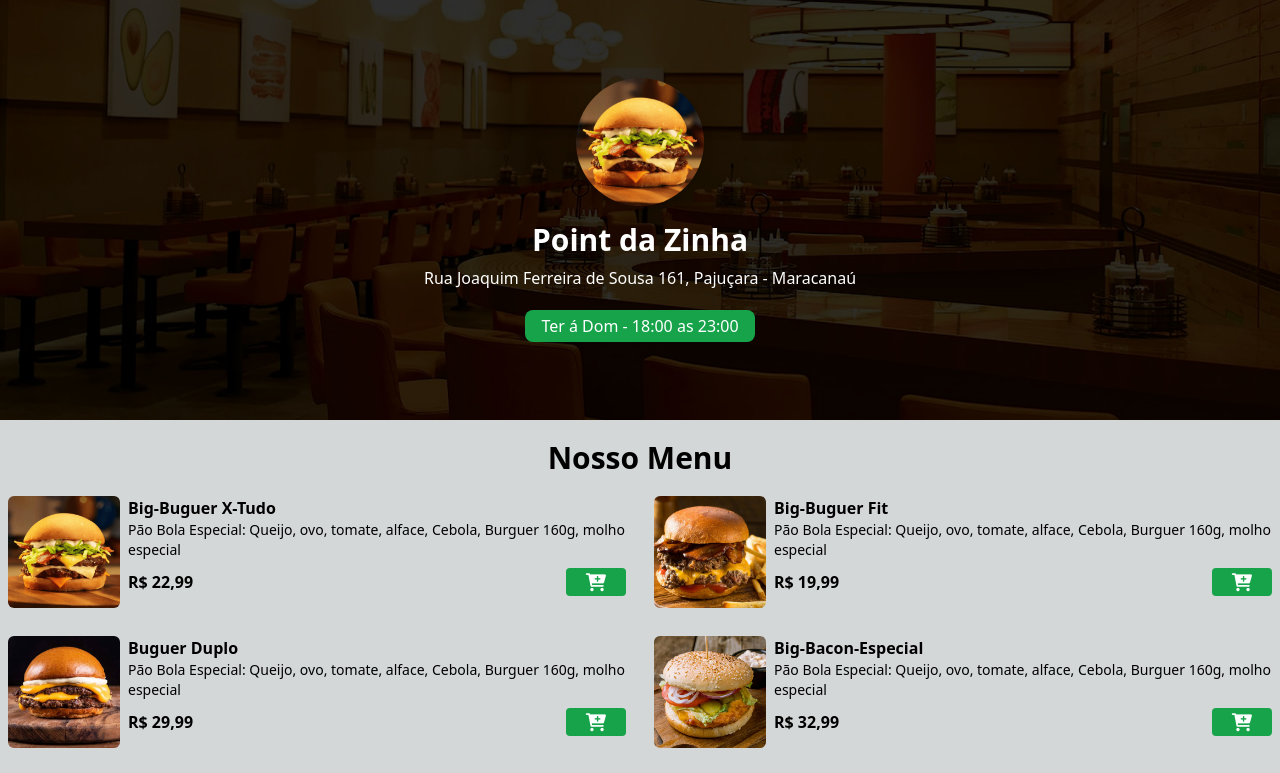
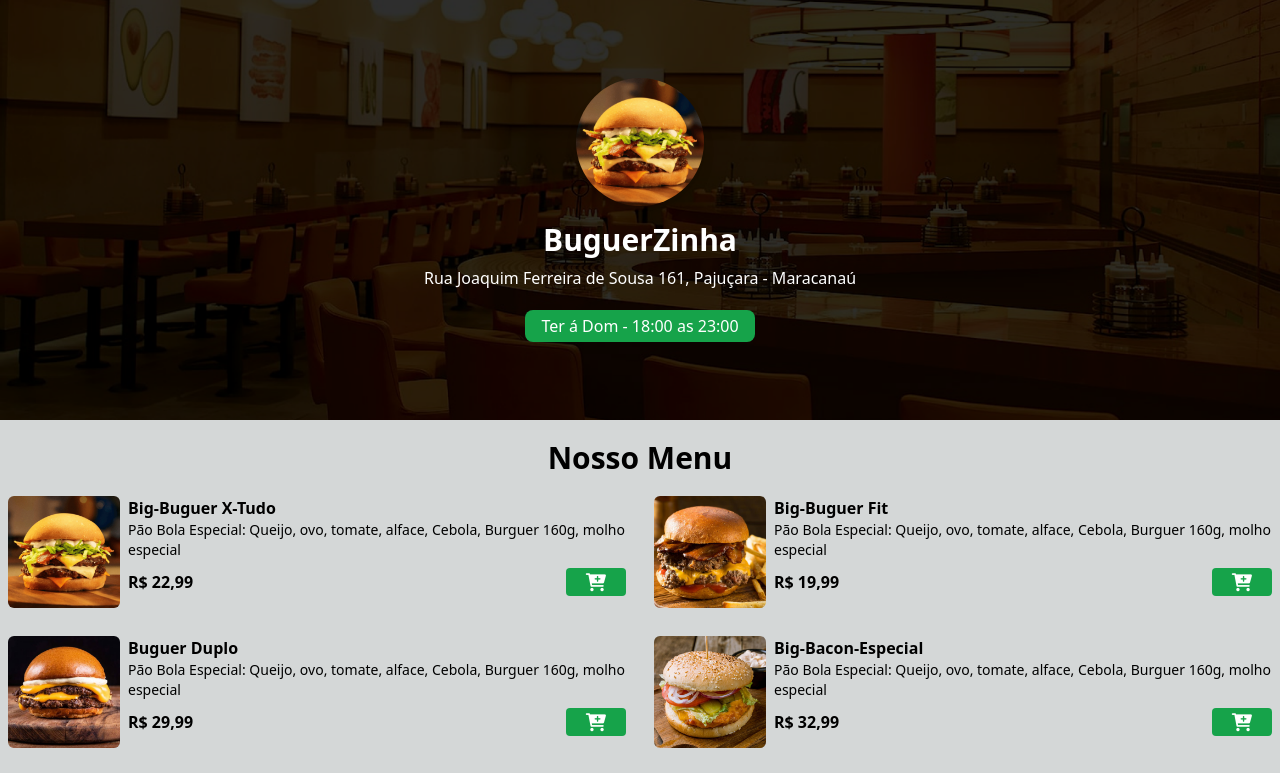
Before and after one commit to andersonrafael/hamburgueria, a website: page index.html in a window 1280 px wide. Shown: the top 773 px of the page. Drawn offline with Linux system fonts and the light colour scheme.

Commit message:
buguerzinha nome fantasia

```diff
--- a/index.html
+++ b/index.html
@@ -25,7 +25,7 @@
             <img src="./assets/hamb-1.png" alt="Logo DevBurguer"
                 class="w-32 h-32 rounded-full shadow-lg hover:scale-110 duration-300">
 
-            <h1 class=" text-3xl mt-4 mb-2 font-bold text-white">Point da Zinha</h1>
+            <h1 class=" text-3xl mt-4 mb-2 font-bold text-white">BuguerZinha</h1>
 
             <span class="text-white font-medium">Rua Joaquim Ferreira de Sousa 161, Pajuçara - Maracanaú</span>
 
```
